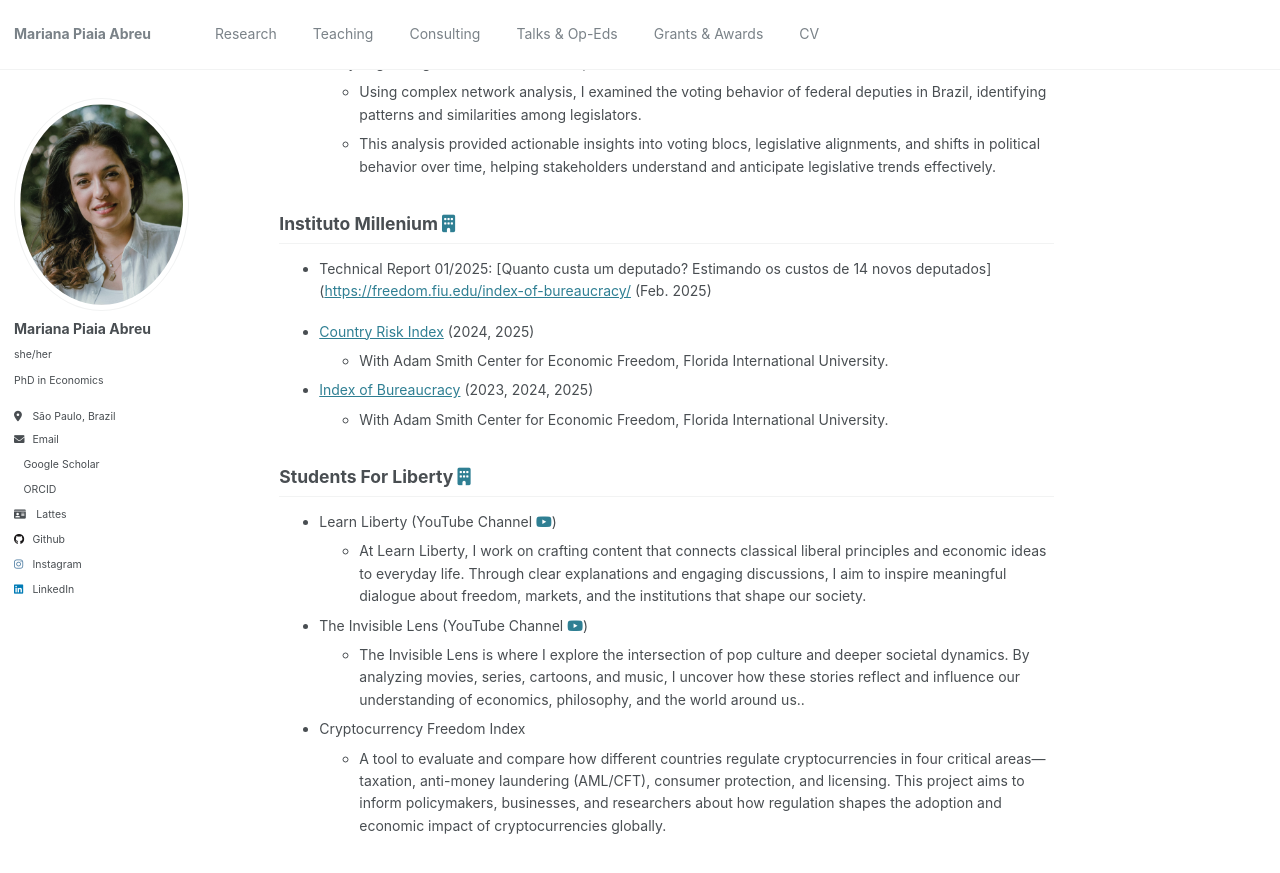
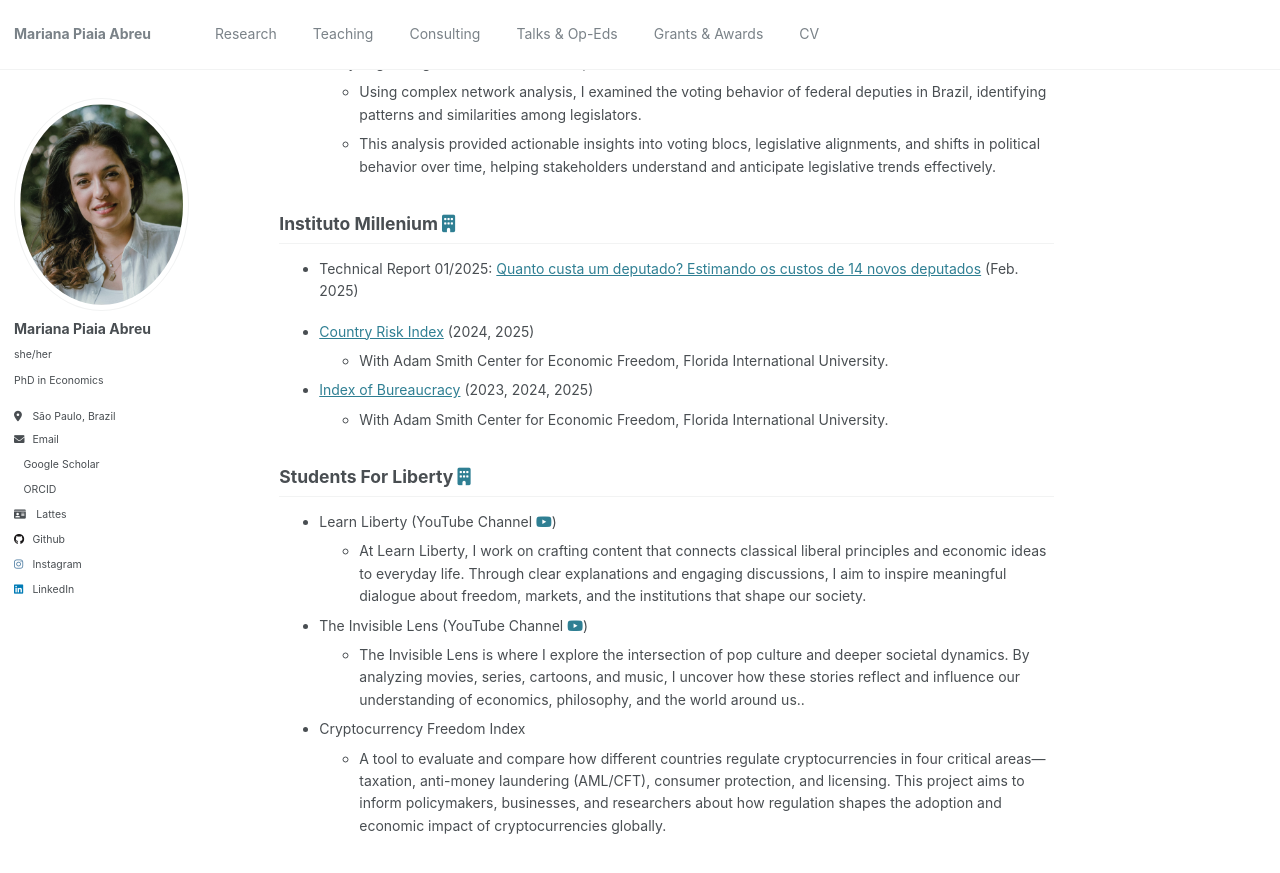
Before and after one commit to piaiaabreu/piaiaabreu.github.io, a Jekyll site: the page built from _pages/consulting.md, in a window 1280 px wide and 900 px high, scrolled down 514 px. Shown: the top 873 px of the window. Built offline with Jekyll 4.4.1, drawn with Linux system fonts in a browser that asks for light colours; a style sheet for code colours, icons or effects is not loaded; part of the change alters nothing that is shown.

Commit message:
Update consulting.md

```diff
--- a/_pages/consulting.md
+++ b/_pages/consulting.md
@@ -25,7 +25,7 @@ redirect_from:
 
 ## Instituto Millenium <a href="https://institutomillenium.org.br/colunistas/mariana-piaia/" target="_blank" title="Instituto Millenium"><i class="fas fa-building"></i></a>
 
-* Technical Report 01/2025: [Quanto custa um deputado? Estimando os custos de 14 novos deputados]([https://freedom.fiu.edu/index-of-bureaucracy/](https://institutomillenium.org.br/notas-tecnicas/quanto-custa-um-deputado-estimando-os-custos-de-14-novos-deputados/) (Feb. 2025)
+* Technical Report 01/2025: [Quanto custa um deputado? Estimando os custos de 14 novos deputados](https://institutomillenium.org.br/notas-tecnicas/quanto-custa-um-deputado-estimando-os-custos-de-14-novos-deputados/) (Feb. 2025)
 
 * [Country Risk Index](https://news.fiu.edu/2024/helping-businesses-navigate-latin-americas-complex-political-economic-and-social-risks-landscape) (2024, 2025)
   * With Adam Smith Center for Economic Freedom, Florida International University.
```
